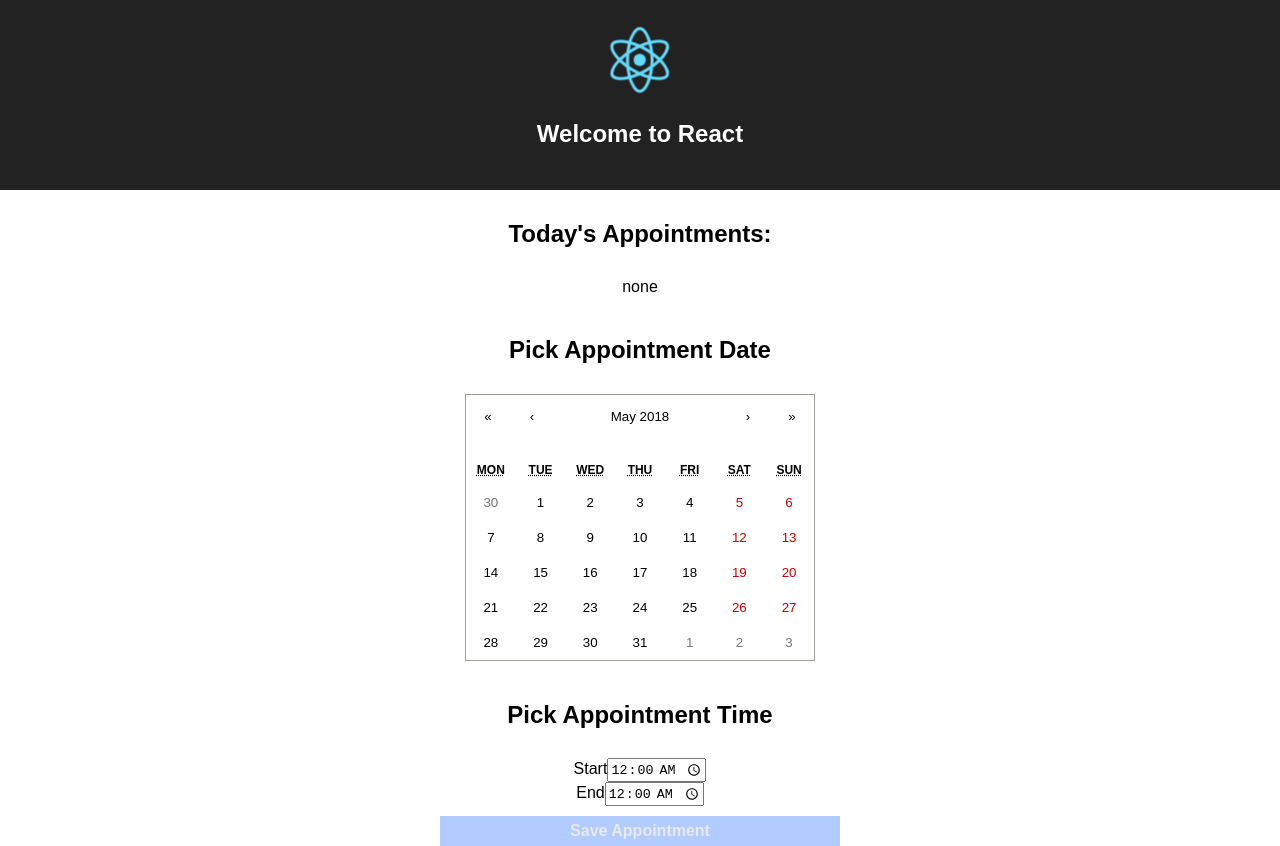
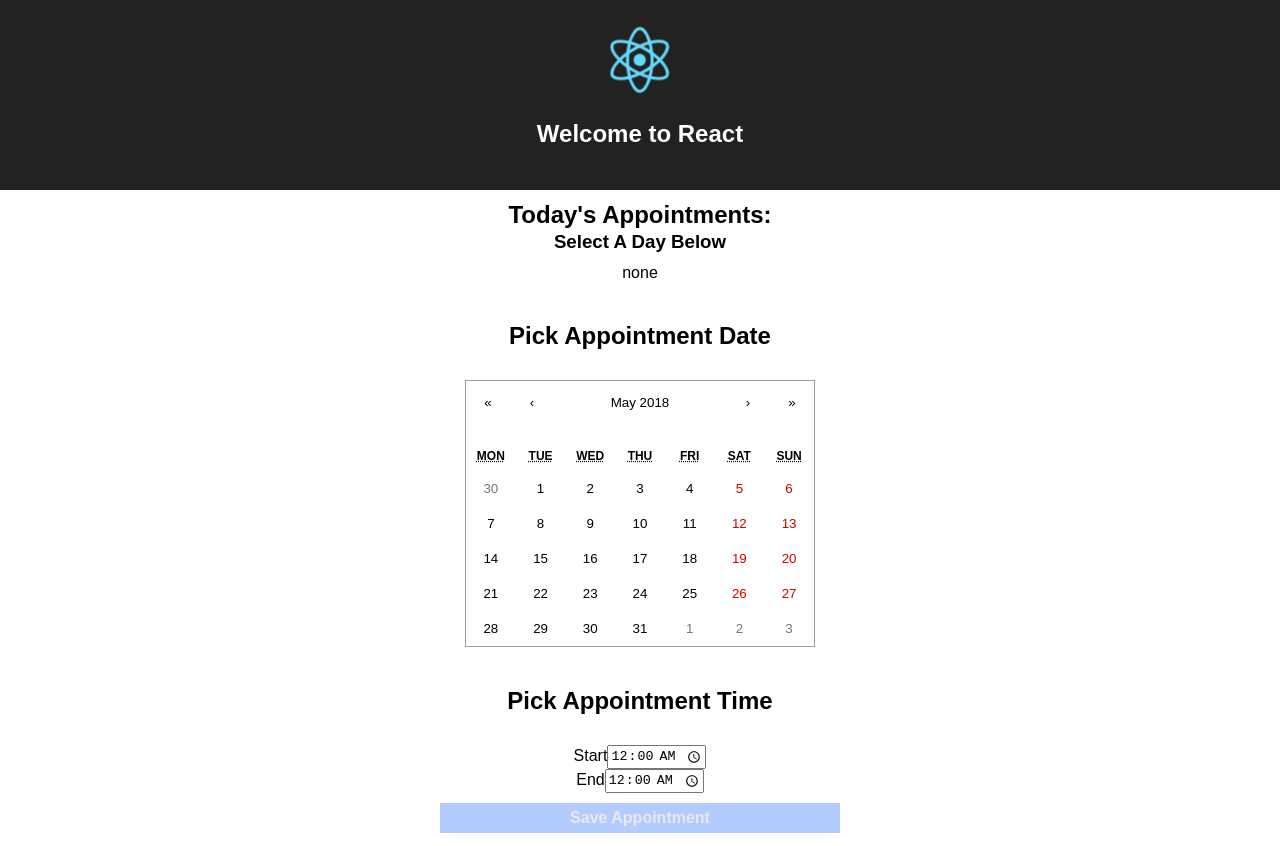
Before and after one commit to davidcoleman007/dr-apt-tool, a React app: page / in a window 1280 px wide. Built offline with nearby package versions, Linux system fonts and the light colour scheme.

Commit message:
a few styles and details for TodaysAppointments remove all the logs

```diff
--- a/src/components/AppointmentForm/AppointmentForm.js
+++ b/src/components/AppointmentForm/AppointmentForm.js
@@ -35,7 +35,6 @@ export default class AppointmentForm extends Component {
 
   onChangeDay(day) {
     const {start, end} = this.state;
-    console.log('day', day);
     const newStart = this.getTimeForSelectedDay(start, day);
     const newEnd = this.getTimeForSelectedDay(end, day);
     const todaysApts = this.getTodaysAppointments(day);
@@ -88,7 +87,6 @@ export default class AppointmentForm extends Component {
 
   onChangeStart(start) {
     const {day, end, todaysApts} = this.state;
-    console.log('AppointmentForm::onChangeStart', start);
     const newStart = this.getTimeForSelectedDay(start, day);
     this.setState({
       start : newStart
@@ -107,7 +105,6 @@ export default class AppointmentForm extends Component {
 
   onChangeEnd(end) {
     const {day, start, todaysApts} = this.state;
-    console.log('end', end);
     const newEnd = this.getTimeForSelectedDay(end, day);
     this.setState({
       end : newEnd
@@ -162,7 +159,6 @@ export default class AppointmentForm extends Component {
           (newApt.end && newApt.start.getTime() <= apt.start.getTime())
         )) {
           // then it overlaps
-          console.log('overlap found', newApt, apt);
           overlap = true;
         }
         // if it starts after this apt ends
@@ -175,7 +171,6 @@ export default class AppointmentForm extends Component {
           // then it is ok
           return;
         }
-        console.log('overlapping index '+idx+' stored', apt.start.toString(), apt.end.toString());
         highlight.push(idx);
         overlap = true;
       }
@@ -213,7 +208,11 @@ export default class AppointmentForm extends Component {
     } = this.state;
     return (
       <section className={`appointment-form ${className}`}>
-        <TodaysAppointments apts={todaysApts} highlight={highlight}/>
+        <TodaysAppointments
+          apts={todaysApts}
+          day={day}
+          highlight={highlight}
+        />
         {overlap &&
           <header className="warning">
             This appointment overlaps with another on your schedule
--- a/src/components/TodaysAppointments/TodaysAppointments.js
+++ b/src/components/TodaysAppointments/TodaysAppointments.js
@@ -3,11 +3,16 @@ import React from 'react';
 import './TodaysAppointments.scss';
 
 export const TodaysAppointments = (props) => {
-  const {apts, highlight} = props;
-  console.log('highlight indexes', highlight);
+  const {apts, day, highlight} = props;
   return (
     <article className="todays-appointments">
-      <header><h2>Today's Appointments:</h2></header>
+      <header>
+        <h2>Today's Appointments:</h2>
+        <h3>
+          {day && day.toDateString()}
+          {!day && <span>Select A Day Below</span>}
+        </h3>
+      </header>
       {((!apts || !apts.length) && (
         <summary>none</summary>
       )) || null}
@@ -16,7 +21,7 @@ export const TodaysAppointments = (props) => {
           {apts.map(
             (apt, idx) => {
               const {start, end} = apt;
-              // not so efficient but length will never be > 2
+              // not so efficient but length will never be that big
               const highlightClass = (highlight.indexOf(idx) !== -1)?'highlight':'';
               const itemClassName = `appointment-item ${highlightClass}`;
               return (
--- a/src/components/TodaysAppointments/TodaysAppointments.scss
+++ b/src/components/TodaysAppointments/TodaysAppointments.scss
@@ -1,4 +1,12 @@
 .todays-appointments {
+  header {
+    & > * {
+      margin: 1px;
+    }
+    display        : flex;
+    flex-direction : column;
+    width          : 100%;
+  }
   .appointments-list {
     .appointment-item {
       &.highlight {
```
